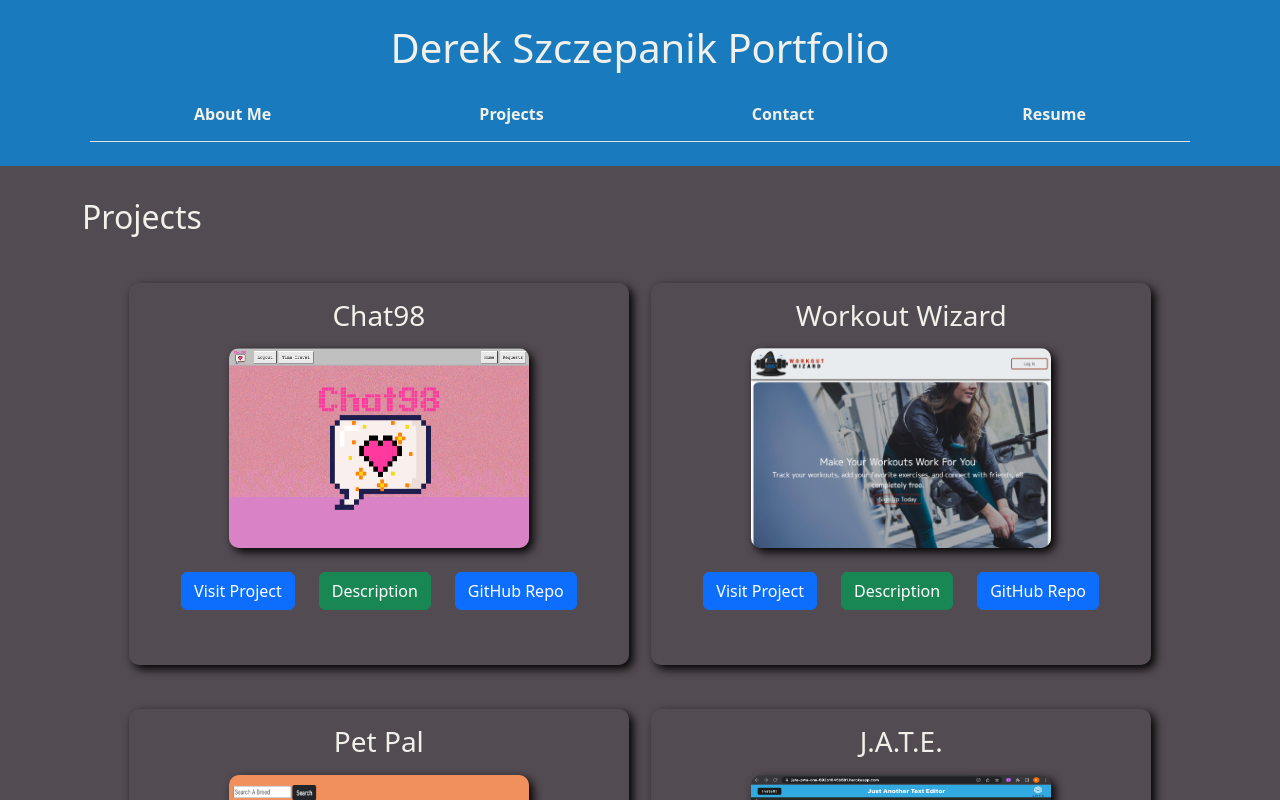
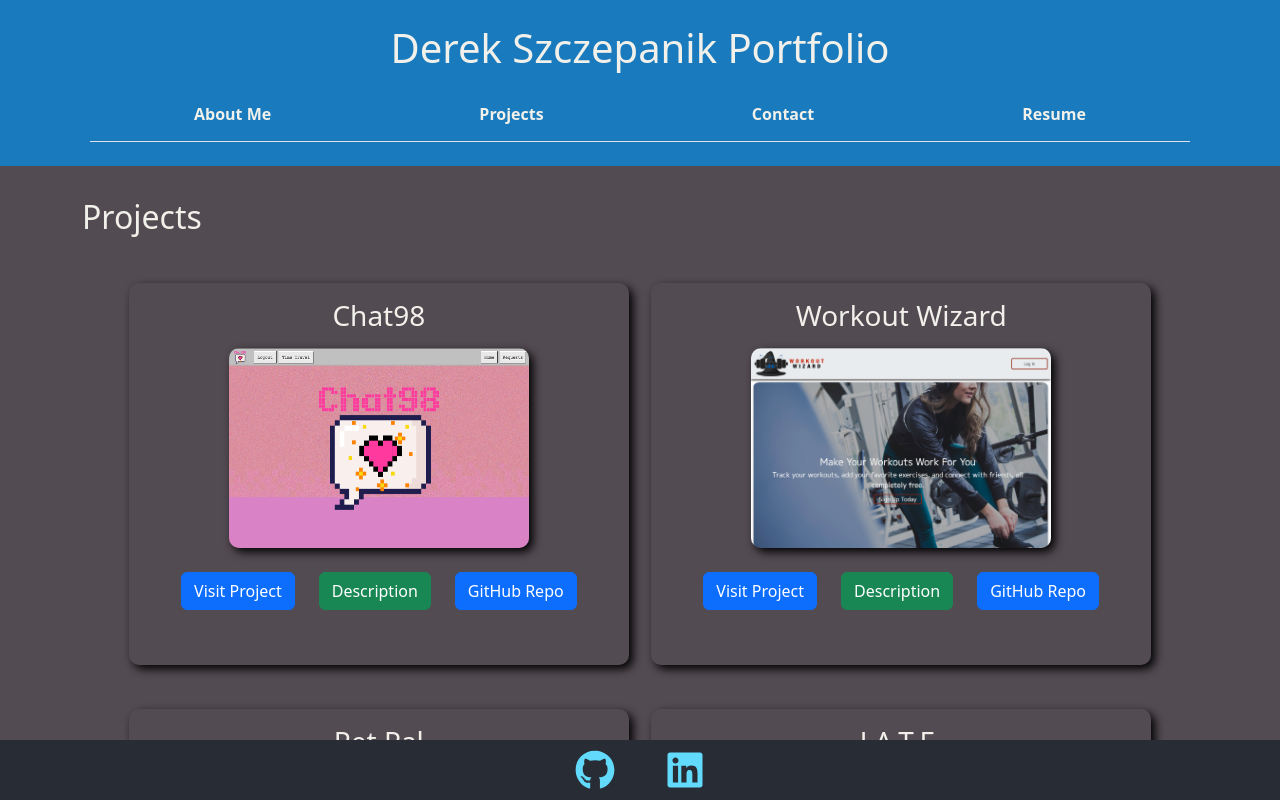
Before and after one commit to Lone1ne/React-Portfolio, a React (Create React App) app: page /React-Portfolio/projects in a window 1280 px wide. Shown: the top 800 px of the page. Built offline with nearby package versions, Linux system fonts and the light colour scheme.

Commit message:
Updated footer to be fixed at bottom of view

```diff
--- a/src/styles/About.css
+++ b/src/styles/About.css
@@ -32,10 +32,15 @@
   margin-bottom: 3%;
   text-align: center;
   padding: 1rem;
+  text-shadow: 0px 0px 5px #3b87ca, 0px 0px 10px #3b87ca, 0px 0px 10px #3b87ca,
+    0px 0px 20px #3b87ca;
 }
 
 @media screen and (max-width: 1100px) {
   .about-content {
     flex-direction: column;
   }
+  .text-content {
+    margin: 5% 5% 15% 5%;
+  }
 }
--- a/src/styles/Footer.css
+++ b/src/styles/Footer.css
@@ -1,4 +1,5 @@
 .footer-container {
+  position: fixed;
   display: flex;
   justify-content: center;
   align-items: center;
--- a/src/styles/Projects.css
+++ b/src/styles/Projects.css
@@ -3,7 +3,7 @@
   flex-wrap: wrap;
   justify-content: center;
   align-items: center;
-  margin-top: 2rem;
+  margin: 2rem 0 15% 0;
 }
 
 .project h2 {
```
